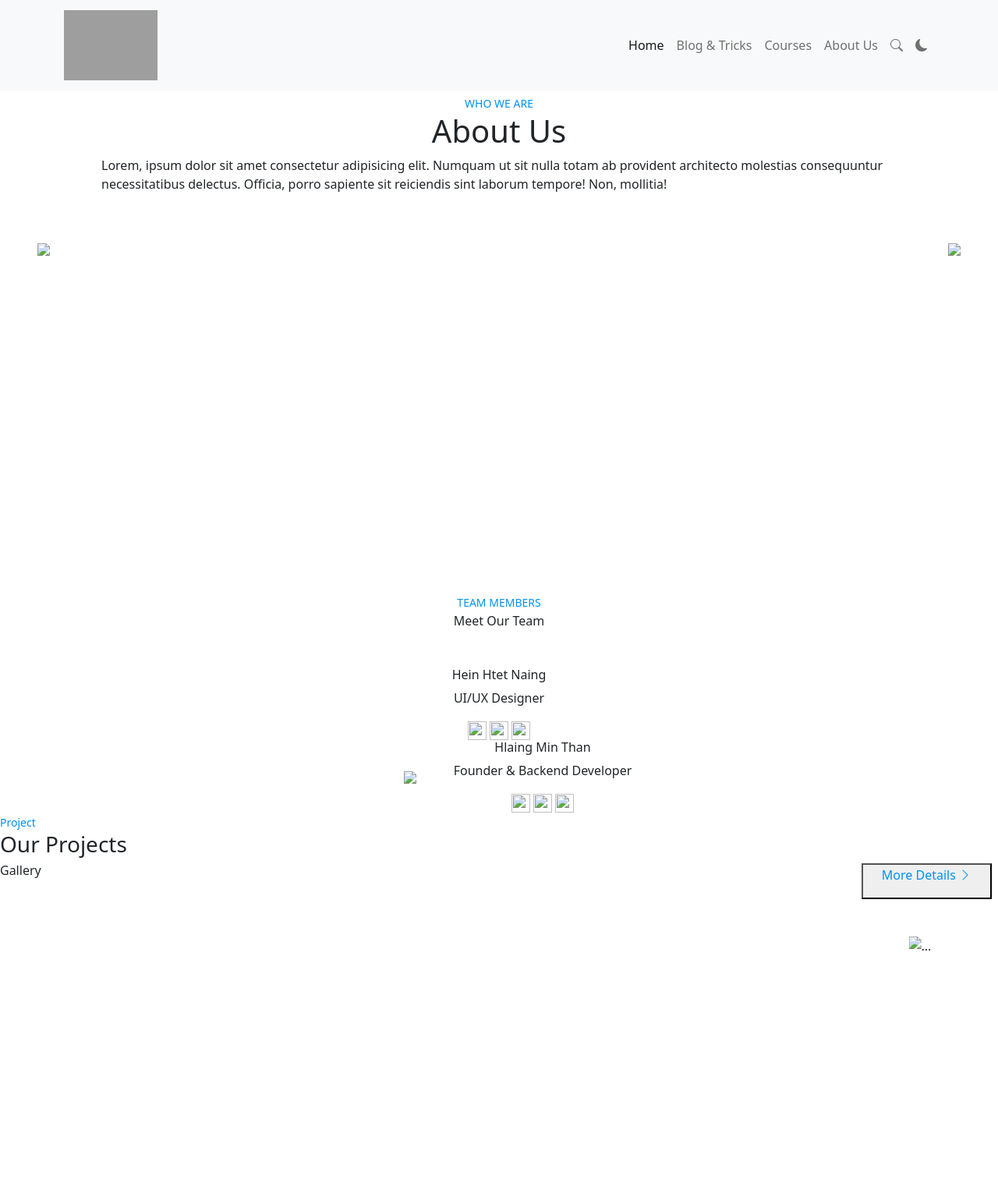
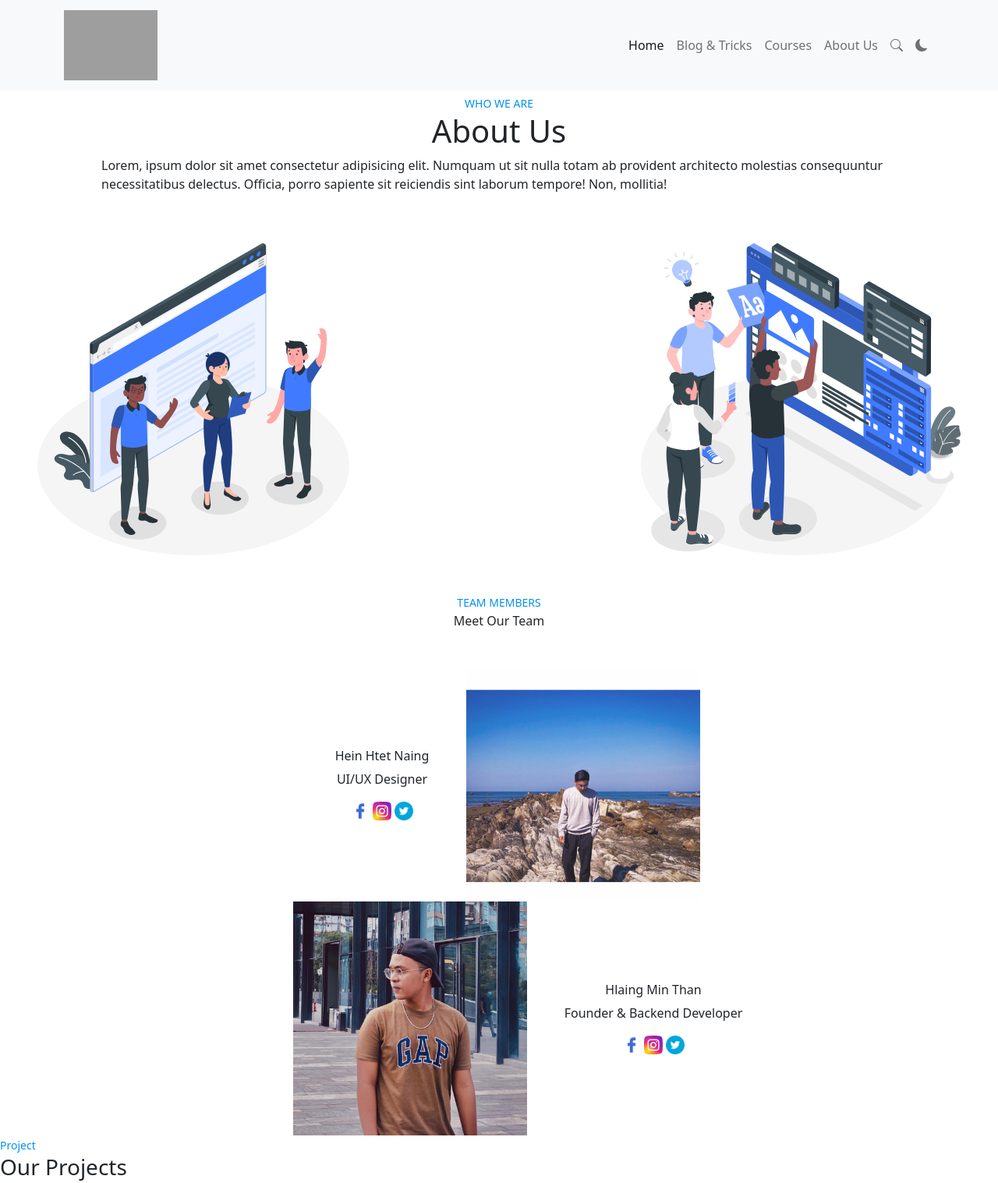
Before and after one commit to MinHtutZaw/Creative-Coder-Myanmar, a plain HTML site: page About Us.html in a window 1280 px wide. Shown: the top 1517 px of the page at 78% size. Before the commit the page ends 1273 px from the top, so only its background shows below. Drawn offline with nearby package versions, Linux system fonts and the light colour scheme; grey boxes are pictures that could not be loaded.

Commit message:
Add Image Folder

```diff
--- a/About Us.html
+++ b/About Us.html
@@ -85,8 +85,8 @@
                 </div>
             </div>
             <div class="d-flex justify-content-between  m-5 ">
-                <img src="About us page-amico.svg" height="400px ">
-                <img src="Design team-amico.svg" height="400px">
+                <img src="Image Folder/About us page-amico.svg" height="400px ">
+                <img src="Image Folder/Design team-amico.svg "  height="400px ">
             </div>
         </div>
         <!--Team -->
@@ -100,27 +100,27 @@
                     <div class="mx-5 text-center">
                         <h6>Hein Htet Naing</h6>
                         <p>UI/UX Designer</p>
-                        <img src="facebook.png" alt="" width="24" height="24">
-                        <img src="instagram.png" alt="" width="24" height="24">
-                        <img src="twitter.png" alt="" width="24" height="24">
+                        <img src="Image Folder/facebook.png" alt="" width="24" height="24">
+                        <img src="Image Folder/instagram.png" alt="" width="24" height="24">
+                        <img src="Image Folder/twitter.png" alt="" width="24" height="24">
 
                     </div>
                     <div>
-                        <img src="hein htet naing.jpg" alt="" width="300px">
+                        <img src="Image Folder/hein htet naing.jpg" alt="" width="300px">
                     </div>
                 </div>
             </div>
             <div>
                 <div class="d-flex justify-content-center align-items-center">
                     <div class="mx-5">
-                        <img src="hlaing min thant.jpg" alt=" " width="300px">
+                        <img src="Image Folder/hlaing min thant.jpg" alt=" " width="300px">
                     </div>
                     <div class="text-center">
                         <h6>Hlaing Min Than</h6>
                         <p>Founder & Backend Developer</p>
-                        <img src="facebook.png" alt="" width="24" height="24">
-                        <img src="instagram.png" alt="" width="24" height="24">
-                        <img src="twitter.png" alt="" width="24" height="24">
+                        <img src="Image Folder/facebook.png" alt="" width="24" height="24">
+                        <img src="Image Folder/instagram.png" alt="" width="24" height="24">
+                        <img src="Image Folder/twitter.png" alt="" width="24" height="24">
                     </div>
                 </div>
             </div>
@@ -143,19 +143,19 @@
             <div id="carouselExampleControls" class="carousel slide d-flex m-5 justify-content-center" data-bs-ride="carousel">
                 <div class="carousel-inner">
                   <div class="carousel-item active">
-                    <img src="Group 123-image.png" class="d-block w-100" alt="...">
+                    <img src="Image Folder/Group 123-image.png" class="d-block w-100" alt="...">
                   </div>
                   <div class="carousel-item">
-                    <img src="Group 123-image2.png" class="d-block w-100" alt="...">
+                    <img src="Image Folder/Group 123-image2.png" class="d-block w-100" alt="...">
                   </div>
                   <div class="carousel-item">
-                    <img src="Group 123-image3.png" class="d-block w-100" alt="...">
+                    <img src="Image Folder/Group 123-image3.png" class="d-block w-100" alt="...">
                   </div>
                   <div class="carousel-item">
-                    <img src="Group 123-image4.png" class="d-block w-70" alt="...">
+                    <img src="Image Folder/Group 123-image4.png" class="d-block w-70" alt="...">
                   </div>
                   <div class="carousel-item">
-                    <img src="Group 123-image5.png" class="d-block w-70" alt="...">
+                    <img src="Image Folder/Group 123-image5.png" class="d-block w-70" alt="...">
                   </div>
                 </div>
                 <button class="carousel-control-prev" type="button" data-bs-target="#carouselExampleControls" data-bs-slide="prev">
```
Also changed, not shown: Creative Coder MM.html (+6 -6 lines).
